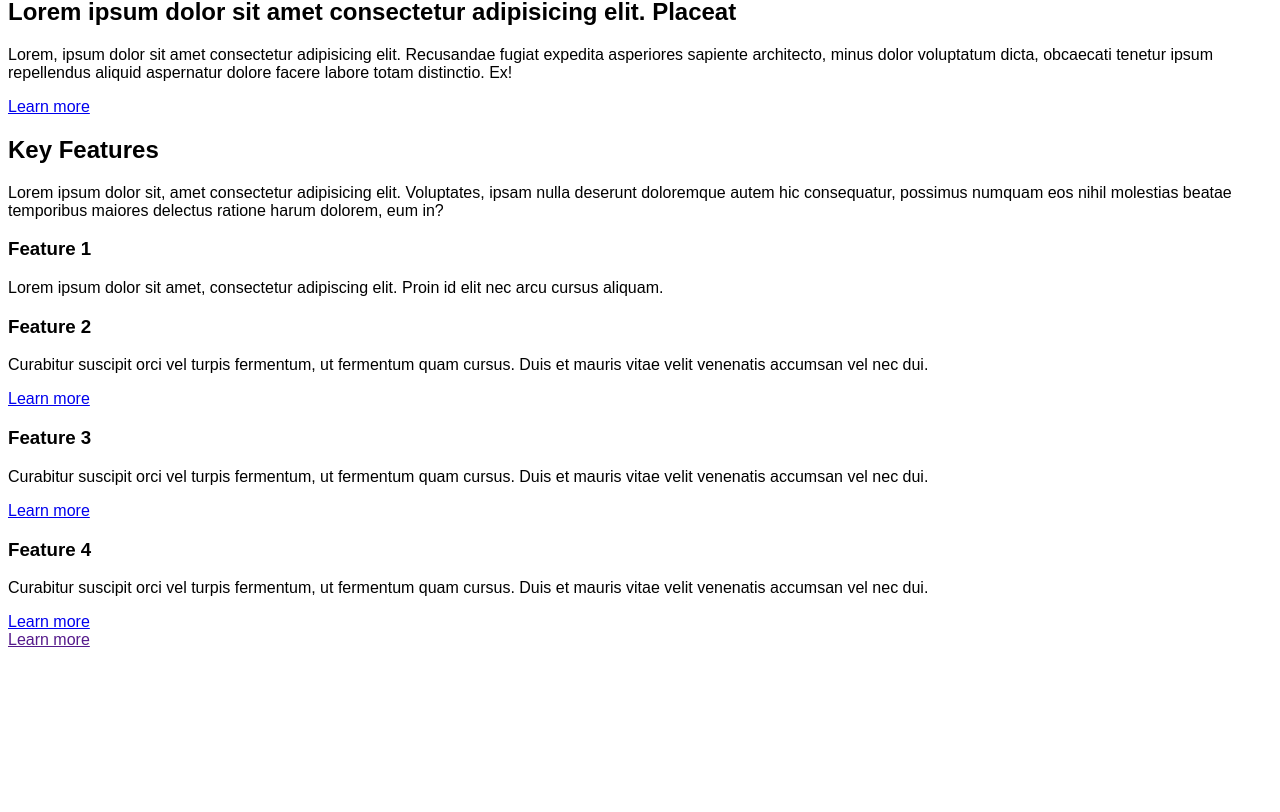
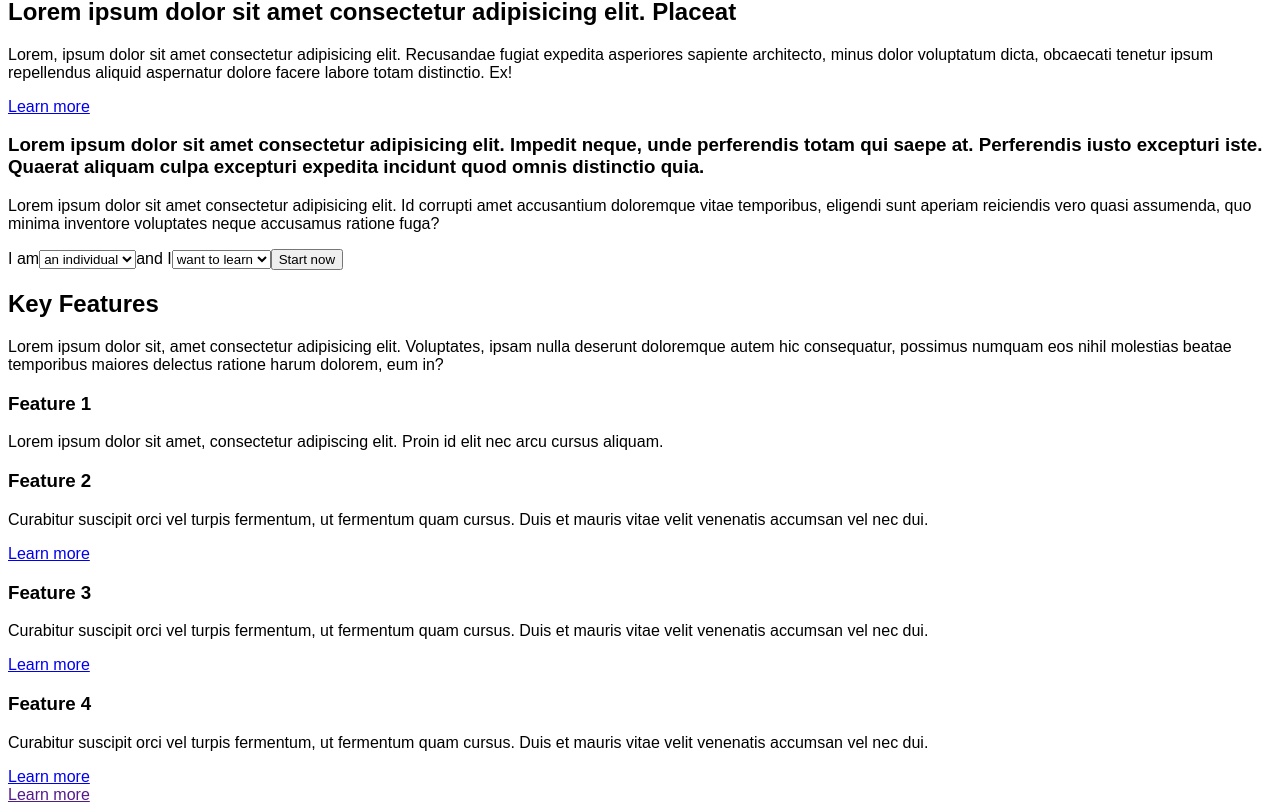
Before and after one commit to khorramk/vue-test-task-1, a Nuxt app: page / in a window 1280 px wide. Shown: the part 1276-2088 px from the top of the page. Before the commit the page ends 1933 px from the top, so only its background shows below. Built offline with nearby package versions, Linux system fonts and the light colour scheme.

Commit message:
Person Selection Form: html created

```diff
--- a/app.vue
+++ b/app.vue
@@ -3,6 +3,7 @@
     <app-header></app-header>
     <app-cta></app-cta>
     <app-learn-more-cta-section></app-learn-more-cta-section>
+    <app-person-type-selection></app-person-type-selection>
     <app-feature-section></app-feature-section>
   </main>
 </template>
--- /dev/null
+++ b/components/AppPersonTypeSelection.vue
@@ -0,0 +1,22 @@
+<template>
+    <section>
+        <div class="container">
+            <h3>Lorem ipsum dolor sit amet consectetur adipisicing elit. Impedit neque, unde perferendis totam qui saepe at. Perferendis iusto excepturi iste. Quaerat aliquam culpa excepturi expedita incidunt quod omnis distinctio quia.
+            </h3>
+            <p>Lorem ipsum dolor sit amet consectetur adipisicing elit. Id corrupti amet accusantium doloremque vitae temporibus, eligendi sunt aperiam reiciendis vero quasi assumenda, quo minima inventore voluptates neque accusamus ratione fuga?</p>
+        </div>
+        <div class="selection-form">
+            <form action="" method="post">
+                <span>I am</span>
+                <select name="" id="">
+                    <option value="">an individual</option>
+                </select>
+                <span>and I</span>
+                <select name="" id="">
+                    <option value="">want to learn</option>
+                </select>
+                <button type="submit">Start now</button>
+            </form>
+        </div>
+    </section>
+</template>
```
